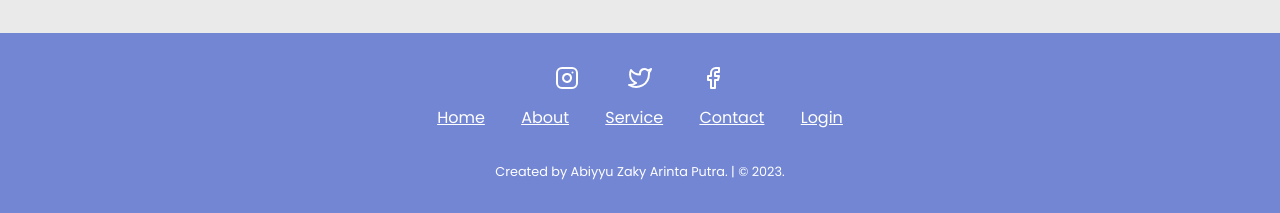
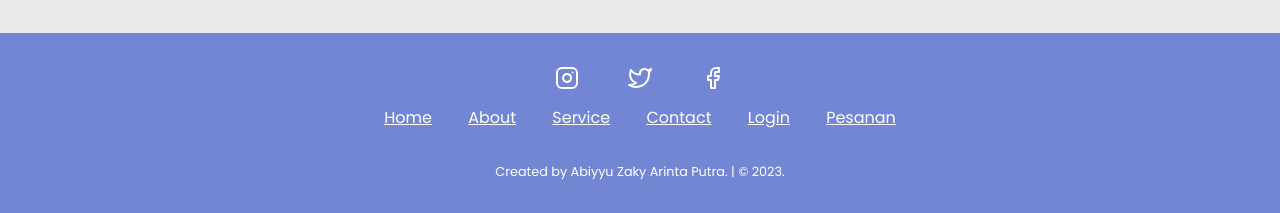
Before and after one commit to abiyyu12/Laundry_WEB, a plain HTML site: page index.html in a window 1280 px wide. Shown: the part 2626-2839 px from the top of the page. Drawn offline with nearby package versions, Linux system fonts and the light colour scheme.

Commit message:
tambah footer

```diff
--- a/index.html
+++ b/index.html
@@ -279,6 +279,8 @@
         <a href="#services">Service</a>
         <a href="#kontak">Contact</a>
         <a href="#kontak">Login</a>
+        <a href="#kontak">Pesanan</a>
+
 
       </div>
 
```
